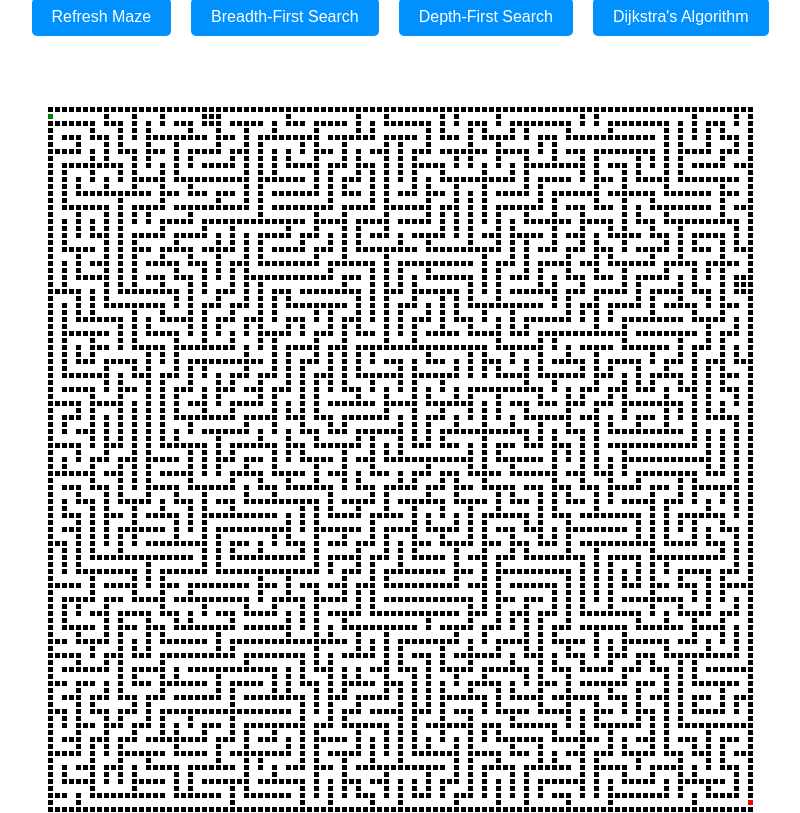
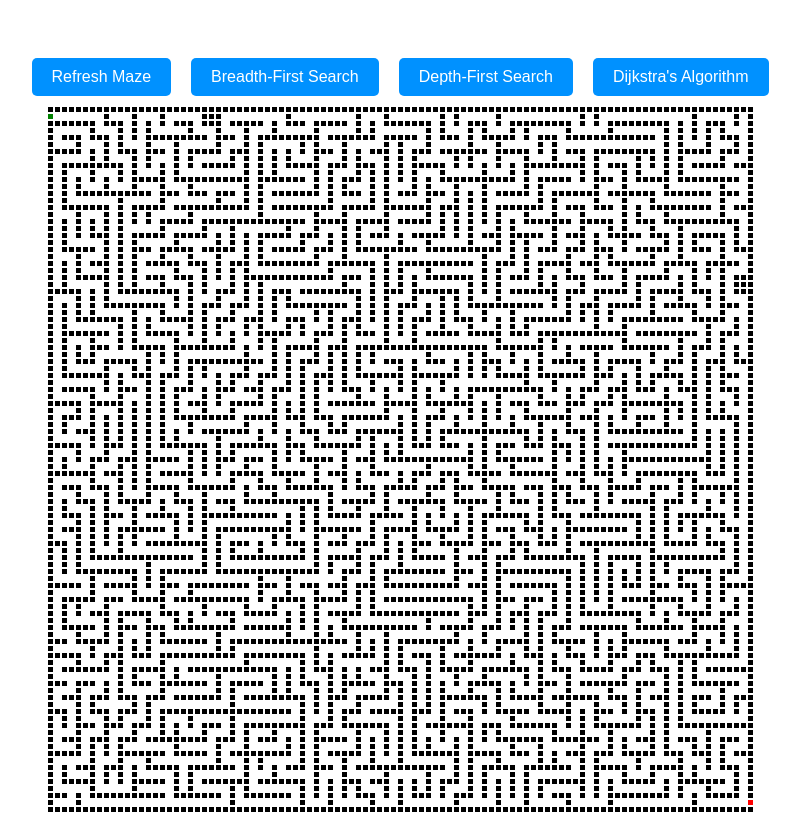
Before and after one commit to DoctorDictator/maze-visualizer, a React (Create React App) app: page / in a window 1280 px wide. Shown: the whole page, without its empty margins (240-1040 px from the left). Built offline with nearby package versions, Linux system fonts and the light colour scheme.

Commit message:
Update App.css

```diff
--- a/src/App.css
+++ b/src/App.css
@@ -9,7 +9,7 @@
 .controls {
   display: flex;
   flex-direction: row;
-  margin-bottom: 60px;
+  margin-top: 60px;
   z-index:1;
 }
 
```
